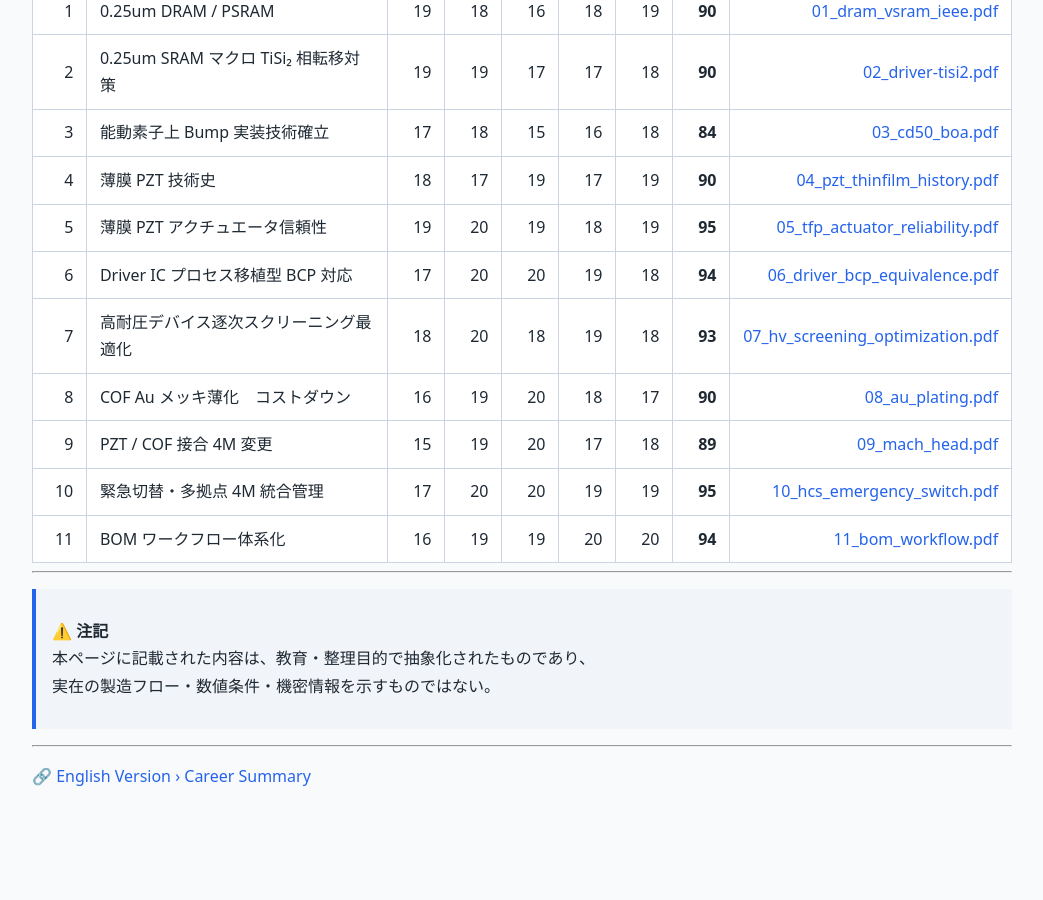
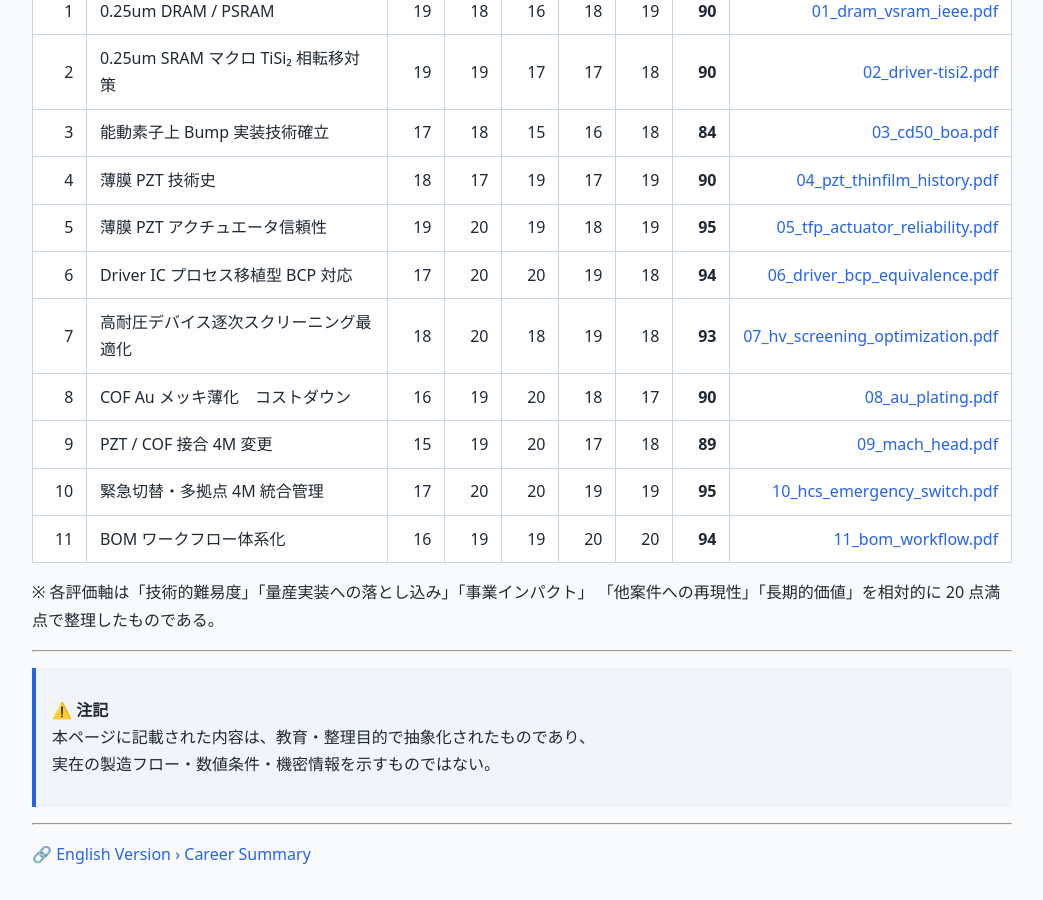
Before and after one commit to Samizo-AITL/Samizo-AITL.github.io, a Jekyll site: the page built from about/career-summary/index.md, in a window 1280 px wide and 900 px high, scrolled down 1794 px. Shown: the whole window, without its empty margins (118-1161 px from the left). Built offline with Jekyll 4.4.1, drawn with Linux system fonts in a browser that asks for light colours; before the commit the page ends 2616 px from its top, so only the background shows below that.

Commit message:
Update index.md

```diff
--- a/about/career-summary/index.md
+++ b/about/career-summary/index.md
@@ -77,6 +77,9 @@ description: "制御・半導体・インクジェット・教育を貫く技術
 |10 | 緊急切替・多拠点 4M 統合管理 | 17 | 20 | 20 | 19 | 19 | **95** | [10_hcs_emergency_switch.pdf](https://github.com/Samizo-AITL/career-technical-archive/tree/main/docs/10_hcs_emergency_switch.pdf) |
 |11 | BOM ワークフロー体系化 | 16 | 19 | 19 | 20 | 20 | **94** | [11_bom_workflow.pdf](https://github.com/Samizo-AITL/career-technical-archive/tree/main/docs/11_bom_workflow.pdf) |
 
+※ 各評価軸は「技術的難易度」「量産実装への落とし込み」「事業インパクト」
+「他案件への再現性」「長期的価値」を相対的に 20 点満点で整理したものである。
+
 ---
 
 > ⚠️ **注記**
```
